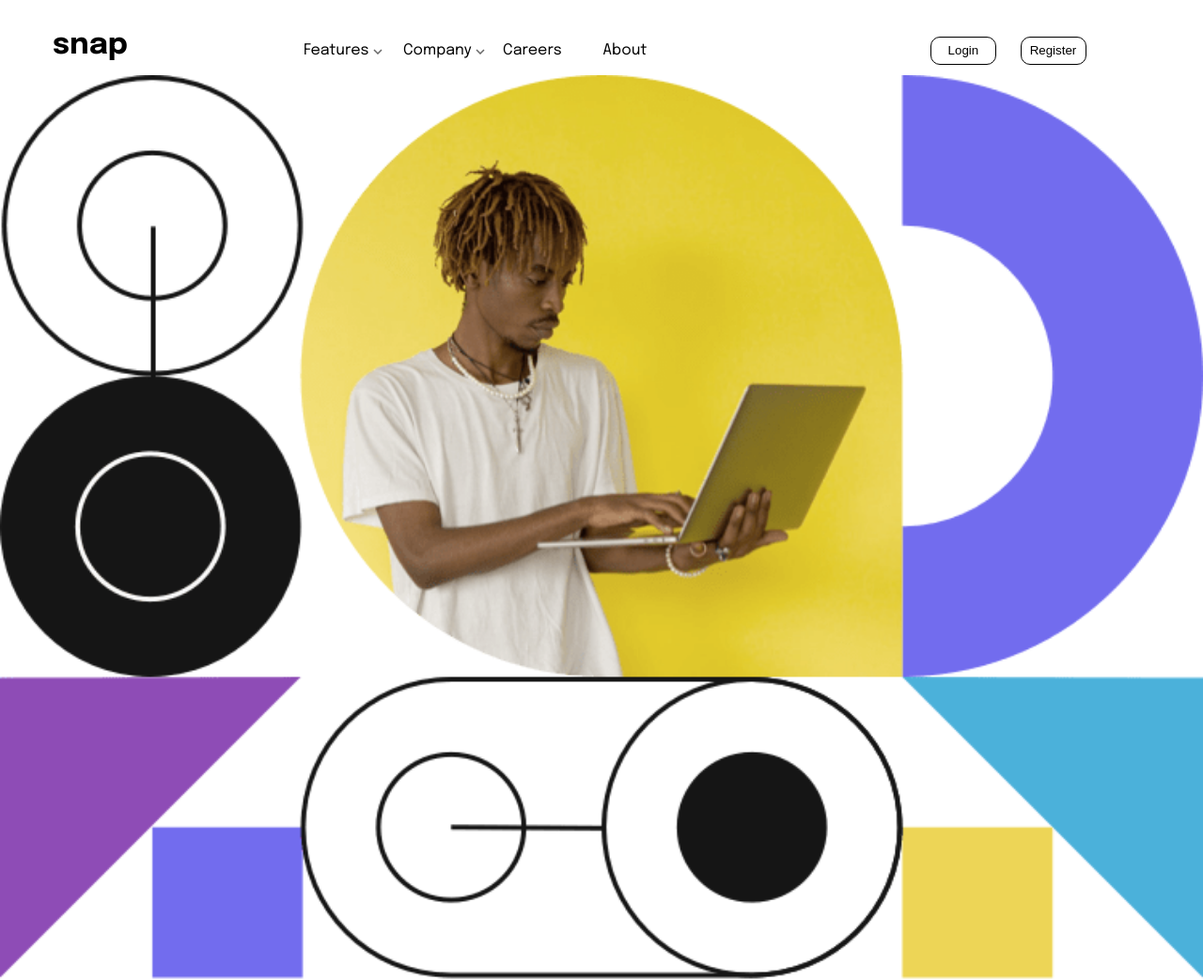
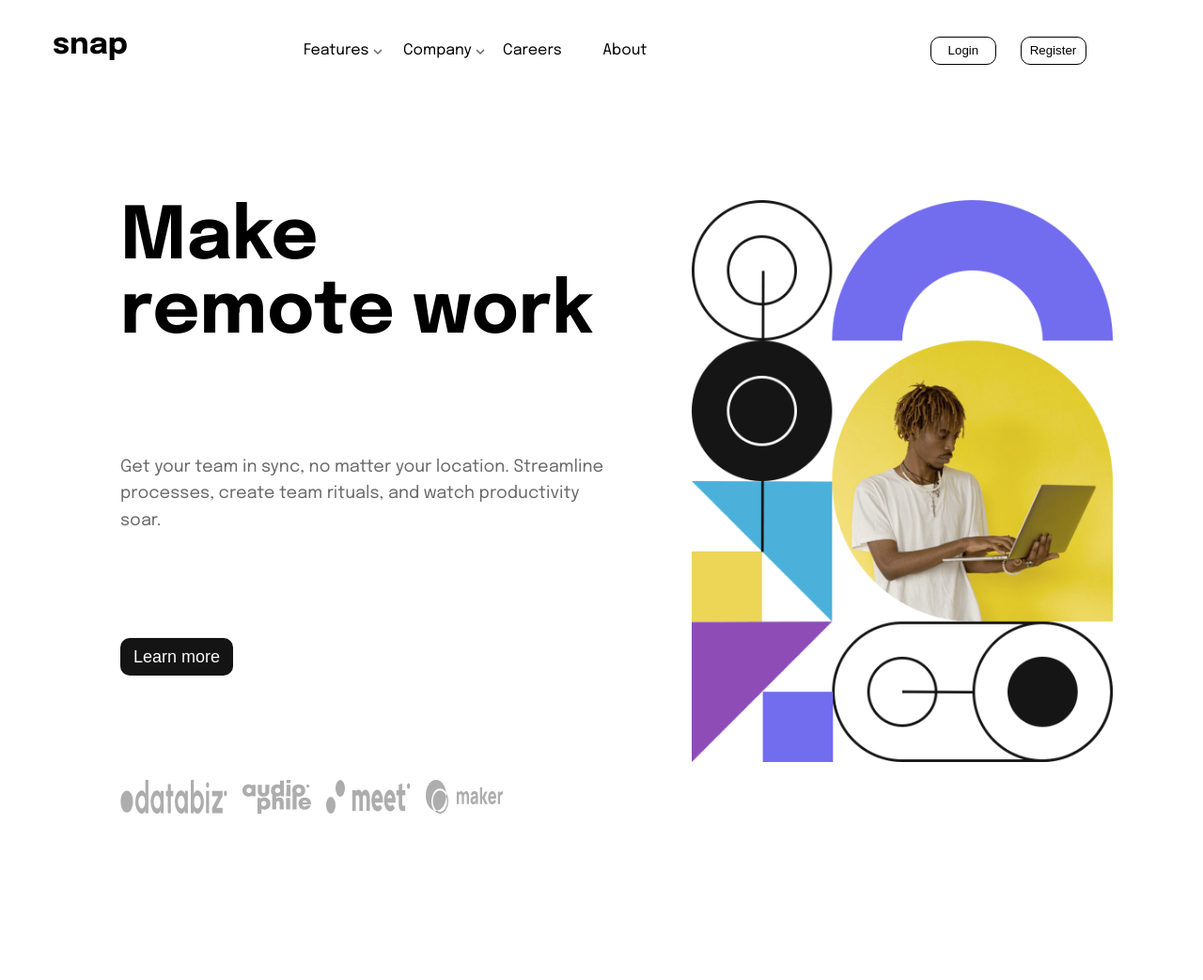
Before and after one commit to AlNomanCSE/Intro-section-with-dropdown-navigation, a plain HTML site: page index.html in a window 1280 px wide. Shown: the whole page at 94% size. After the commit the page ends 912 px from the top, so only its background shows below. Drawn offline with Linux system fonts and the light colour scheme.

Commit message:
ready mostly

```diff
--- a/index.html
+++ b/index.html
@@ -79,7 +79,22 @@
       <script src="./index.js"></script>
     </nav>
     <main class="mainBody">
-      <img src="./images/image-hero-mobile.png" alt="" />
+      <img class="image" src="./images/image-hero-desktop.png" alt="" />
+      <div class="heroDtails">
+        <h1 class="titleMobile">Make remote work</h1>
+        <h1 class="titlePC">Make <br />remote work</h1>
+        <div class="details">
+          Get your team in sync, no matter your location. Streamline processes,
+          create team rituals, and watch productivity soar.
+        </div>
+        <button class="learnBtn">Learn more</button>
+        <div class="svgs">
+          <img src="./images/client-databiz.svg" alt="" />
+          <img src="./images/client-audiophile.svg" alt="" />
+          <img src="./images/client-meet.svg" alt="" />
+          <img src="./images/client-maker.svg" alt="" />
+        </div>
+      </div>
     </main>
   </body>
 </html>
--- a/style.css
+++ b/style.css
@@ -198,22 +198,92 @@ li img {
     height: 30px;
     border-radius: 10px;
   }
+  .mainBody {
+    width: 100vw;
+    height: 60vh;
+    display: grid;
+    grid-template-columns: 1fr 1fr;
+    padding: 2rem;
+  }
 
-  .mainBody img {
-    max-width: 100%;
-    display: block;
+  .mainBody .heroDtails {
+    padding-top: 8vw;
+    width: 50%;
+    grid-row: 1/2;
+    max-height: 800px;
+    align-items: start;
+    padding-left: 6rem;
+    display: grid;
+    grid-template-rows: repeat(auto-fit, minmax(1fr, 200px));
   }
-  .mainBody{
-    width: 100vw;
-  }
-  .mainBody img{
-    width: 100%;
-    object-fit: cover;
+  .mainBody .image {
+    padding: 5vw;
+    height: 100vh;
+    object-fit: contain;
     object-position: center;
   }
+  .mainBody .details {
+    text-align: left;
+    font-size: 18px;
+  }
+  .mainBody .heroDtails {
+    gap: 5rem;
+    width: 50vw;
+  }
+  .mainBody img {
+    width: 70vw;
+  }
+  .heroDtails .svgs {
+    width: 9vw;
+    display: flex;
+    flex-direction: row;
+  }
+  .mainBody .titlePC {
+    display: block;
+    font-size: 6vw;
+  }
+  .mainBody .titleMobile {
+    display: none;
+  }
+}
+.titleMobile {
+  font-size: 8vw;
+  display: block;
+}
+.titlePC {
+  display: none;
 }
 
-.mainBody img{
+.mainBody img {
   max-width: 100%;
   display: block;
 }
+
+.heroDtails {
+  display: flex;
+  flex-direction: column;
+  padding: 1rem;
+  gap: 1.5rem;
+  align-items: center;
+}
+.details {
+  font-size: 18px;
+  line-height: 1.6;
+  color: var(--MediumGray);
+  text-align: center;
+}
+.learnBtn {
+  font-size: 18px;
+  width: 120px;
+  height: 40px;
+  font-weight: 500;
+  border: none;
+  color: var(--AlmostWhite);
+  background-color: var(--AlmostBlack);
+  border-radius: 10px;
+}
+.svgs {
+  display: grid;
+  grid-template-columns: repeat(4, 1fr);
+  gap: 1rem;
+}
```
